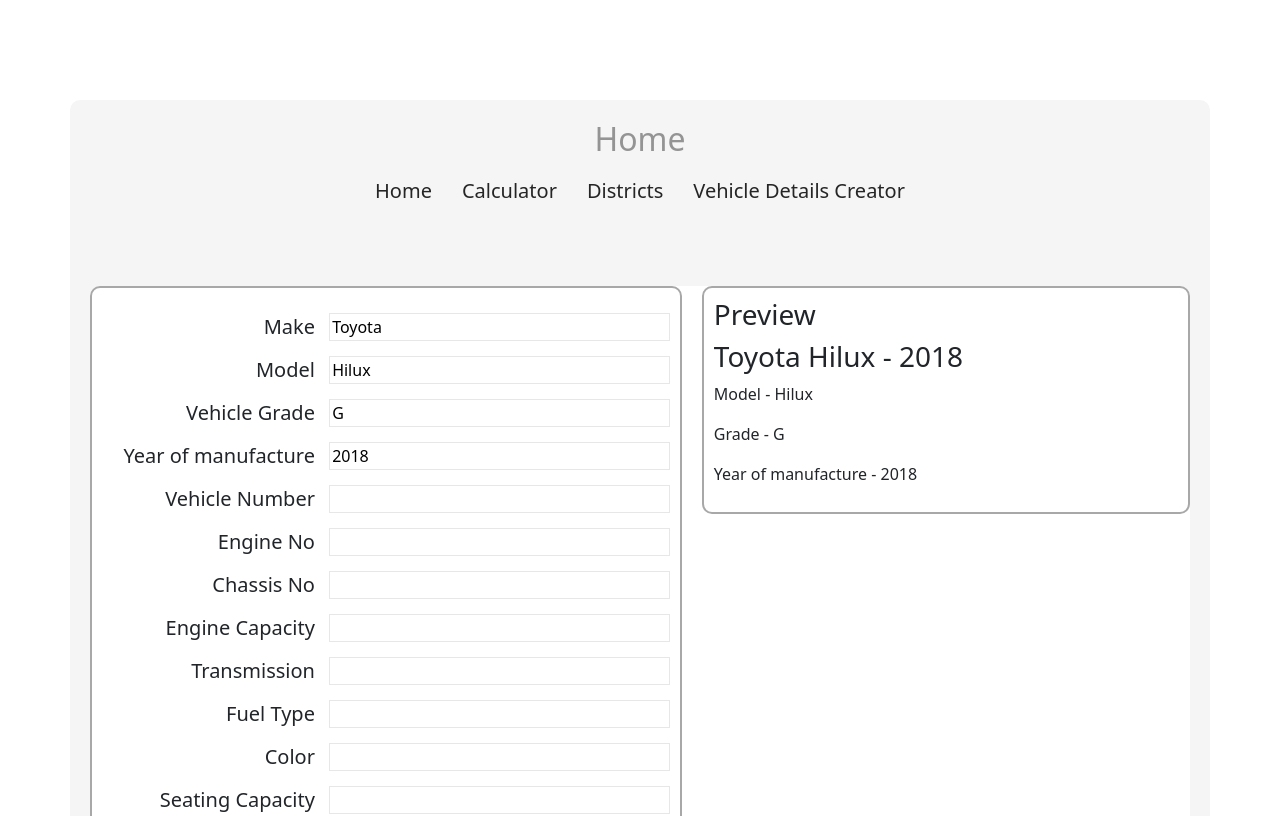
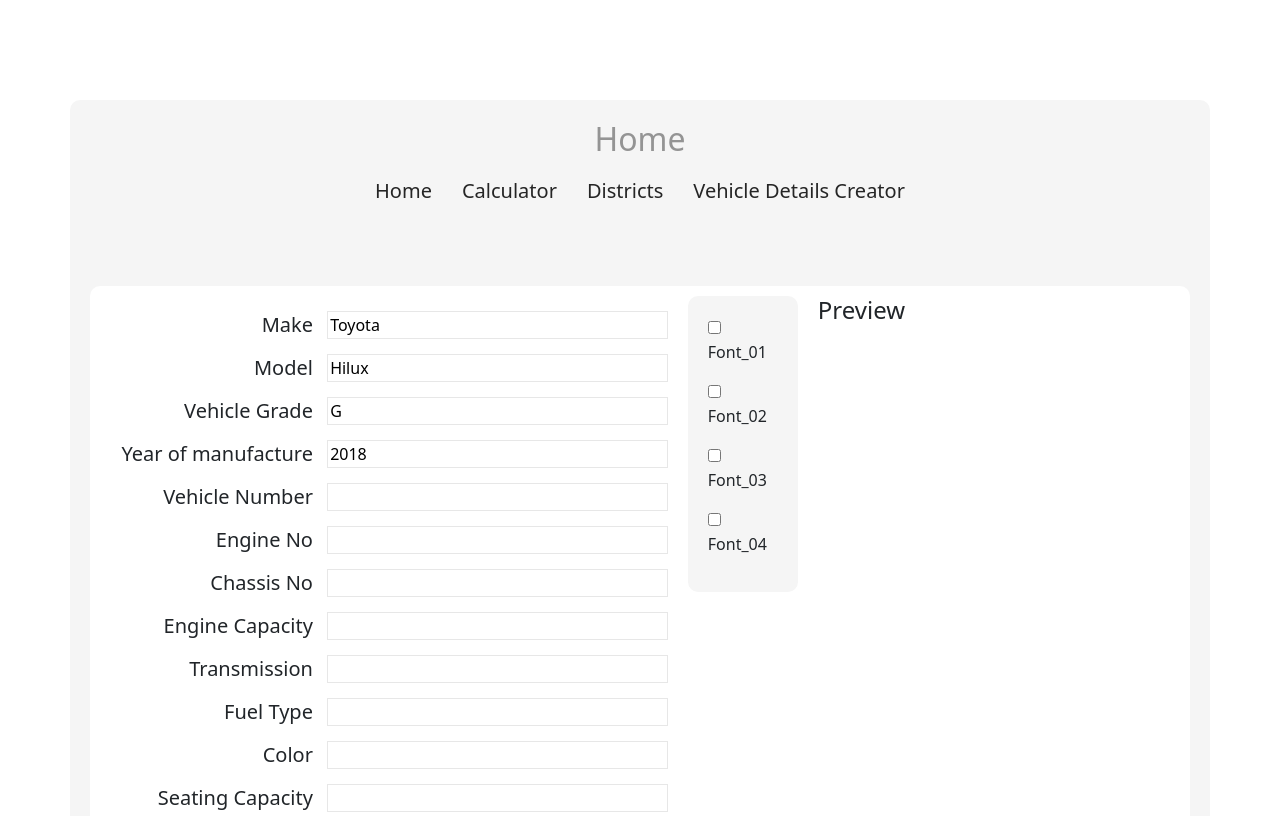
Before and after one commit to SankalpaGunasekara/calculator_with_navigation, an Angular app: page /cv-creator in a window 1280 px wide. Shown: the top 816 px of the page. Built offline with nearby package versions, Linux system fonts and the light colour scheme.

Commit message:
vehicle detail doc creator functionalities added

```diff
--- a/src/app/cv-creator/cv-creator.component.css
+++ b/src/app/cv-creator/cv-creator.component.css
@@ -24,12 +24,22 @@
 .model {
     margin-right: 10px;
     /* Add margin to create space between containers */
+    border: 0px !important
 }
 
 .printable {
     margin-left: 10px;
     text-align: left;
+    border: 0px !important
     /* Add margin to create space between containers */
+}
+
+.printable h3 {
+    text-align: center;
+}
+
+.printable p {
+    margin-bottom: 5px;
 }
 
 
@@ -46,7 +56,7 @@
     align-items: center;
     /* Vertically align items */
     text-align: center;
-    justify-content: end;
+    justify-content: flex-end;
     margin-top: 15px;
 }
 
@@ -63,3 +73,23 @@
     border: 1px solid rgb(231, 231, 231);
     border-radius: 0px !important;
 }
+
+.feature-container {
+    /* text-align: center; */
+    /* margin: 100px auto; */
+    /* min-width: 500px; */
+    background-color: #f5f5f5;
+    /* border: 1px solid #ccc; */
+    padding: 20px;
+    border-radius: 5px;
+    /* box-shadow: 0 0 10px rgba(0, 0, 0, 0.2); */
+    margin: 10px 0;
+    text-align: left;
+}
+
+
+/* fonts */
+
+.font01 {
+    font-family: 'Lucida Sans', 'Lucida Sans Regular', 'Lucida Grande', 'Lucida Sans Unicode', Geneva, Verdana, sans-serif;
+}
--- a/src/app/cv-creator/cv-creator.component.html
+++ b/src/app/cv-creator/cv-creator.component.html
@@ -12,69 +12,76 @@
         <div class="container model">
             <ul>
                 <li>
-
                     <h5>Make</h5>
-                    &nbsp;<input [(ngModel)]='make' type="text" (ngModelChange)="capitalize($event,'make')" />
+                    &nbsp;<input [(ngModel)]="make" type="text" autocomplete="off" />
                 </li>
                 <li>
                     <h5>Model</h5>
-                    &nbsp;<input [(ngModel)]='model' type="text" (ngModelChange)="capitalize($event,'model')" />
+                    &nbsp;<input [(ngModel)]="model" type=" text" />
                 </li>
                 <li>
                     <h5>Vehicle Grade</h5>
                     &nbsp;
-                    <input [(ngModel)]='grade' type="text" (ngModelChange)="capitalize($event,'grade')" />
+                    <input [(ngModel)]="grade" type="text" />
                 </li>
                 <li>
                     <h5>Year of manufacture</h5>
-                    &nbsp;<input [(ngModel)]='year' type="text" (ngModelChange)="capitalize($event,'year')" />
+                    &nbsp;<input [(ngModel)]="year" type="text" />
                 </li>
                 <li>
                     <h5>Vehicle Number</h5>
-                    &nbsp;<input [(ngModel)]='capitalizedWord' type="text" />
+                    &nbsp;<input type="text " />
                 </li>
                 <li>
                     <h5>Engine No</h5>
-                    &nbsp;<input [(ngModel)]='capitalizedWord' type="text" />
+                    &nbsp;<input type="text " />
                 </li>
                 <li>
                     <h5>Chassis No</h5>
-                    &nbsp;<input [(ngModel)]='capitalizedWord' type="text" />
+                    &nbsp;<input type="text " />
                 </li>
                 <li>
                     <h5>Engine Capacity</h5>
-                    &nbsp;<input [(ngModel)]='capitalizedWord' type="text" />
+                    &nbsp;<input type="text " />
                 </li>
                 <li>
                     <h5>Transmission</h5>
-                    &nbsp;<input [(ngModel)]='capitalizedWord' type="text" />
+                    &nbsp;<input type="text " />
                 </li>
                 <li>
                     <h5>Fuel Type</h5>
-                    &nbsp;<input [(ngModel)]='capitalizedWord' type="text" />
+                    &nbsp;<input type="text " />
                 </li>
                 <li>
                     <h5>Color</h5>
-                    &nbsp;<input [(ngModel)]='capitalizedWord' type="text" />
+                    &nbsp;<input type="text " />
                 </li>
                 <li>
                     <h5>Seating Capacity</h5>
-                    &nbsp;<input [(ngModel)]='capitalizedWord' type="text" />
+                    &nbsp;<input type="text " />
                 </li>
                 <li>
                     <h5>Description</h5>
-                    &nbsp;<textarea name="" id="" cols="46" rows="10"></textarea>
+                    &nbsp;<textarea name=" " id=" " cols="46 " rows="10 "></textarea>
                 </li>
-
             </ul>
         </div>
+        <div style="width:10%" class="feature-container">
+            <p><input [(ngModel)]="applyFont01" type="checkbox" name="" id=""> Font_01</p>
+            <p><input type="checkbox" name="" id=""> Font_02</p>
+            <p><input type="checkbox" name="" id=""> Font_03</p>
+            <p><input type="checkbox" name="" id=""> Font_04</p>
 
+        </div>
         <div class="container printable">
-            <h3 style="display: block;">Preview</h3>
-            <h3>{{make}} {{model}} - {{year}}</h3>
-            <p>Model - {{model}}</p>
-            <p>Grade - {{grade}}</p>
-            <p>Year of manufacture - {{year}}</p>
+            <h4>Preview</h4>
+            <div *ngIf="" class="container" [ngClass]="{'font01':applyFont01}">
+                <h3>{{ dataCap(make) }} {{ dataCap(model) }} - {{ dataCap(year) }}</h3>
+                <br>
+                <p>Model - {{ dataCap(make) }}</p>
+                <p>Grade - {{ grade }}</p>
+                <p>Year of manufacture - {{ year }}</p>
+            </div>
         </div>
     </div>
 </body>
--- a/src/app/cv-creator/cv-creator.component.ts
+++ b/src/app/cv-creator/cv-creator.component.ts
@@ -1,5 +1,6 @@
 import { Component } from '@angular/core';
 import { FormsModule } from '@angular/forms';
+import { count } from 'rxjs';
 
 @Component({
   selector: 'app-cv-creator',
@@ -7,21 +8,63 @@
   styleUrls: ['./cv-creator.component.css']
 })
 export class CvCreatorComponent {
-
-  capitalizedWord: string = ''
   make: string = 'Toyota'
   model: string = 'Hilux'
   grade: string = 'G'
   year: string = "2018"
-  // description:string = ''
+  vehiNumber: string = '123123'
+  engNumber: string = "123123"
+  description:string = ''
 
-  capitalize(value: string, placeholder: string): void {
+  applyFont01:boolean=false
 
-    let cache = ''
-    cache = value.charAt(0).toUpperCase() + value.slice(1, value.length);
-    // placeholder =
+
+  dataCap(data: string) {
+
+    const cache = data.charAt(0).toUpperCase() + data.slice(1);
+    console.log(cache)
+    return cache;
 
   }
 
+  propertyValues: { [key: string]: string } = {
+
+    make:this.make,
+    model:this.model,
+    grade:this.grade,
+    year: this.year,
+
+  }
+
+  // inputClick(event: Event, variable: string) {
+  //   if (variable in this.propertyValues) {
+  //     this.propertyValues[variable] = '';
+  //   }
+  // }
+
+
+  // getDataVar(value:any):string{
+  //   return this.dataVariables[value]
+  // }
+
+
+  // capitalize(value: string, placeholder: string):void {
+
+  //   if (placeholder in this.dataVariables) {
+  //     const cache = value.charAt(0).toUpperCase() + value.slice(1);
+  //     this.dataVariables[placeholder] = cache
+  //     console.log(cache)
+  //     console.log(this.dataVariables[placeholder])
+
+
+  //   }
+
+
+  // placeholder =
+
+  // }
+
+
+
 
 }
```
